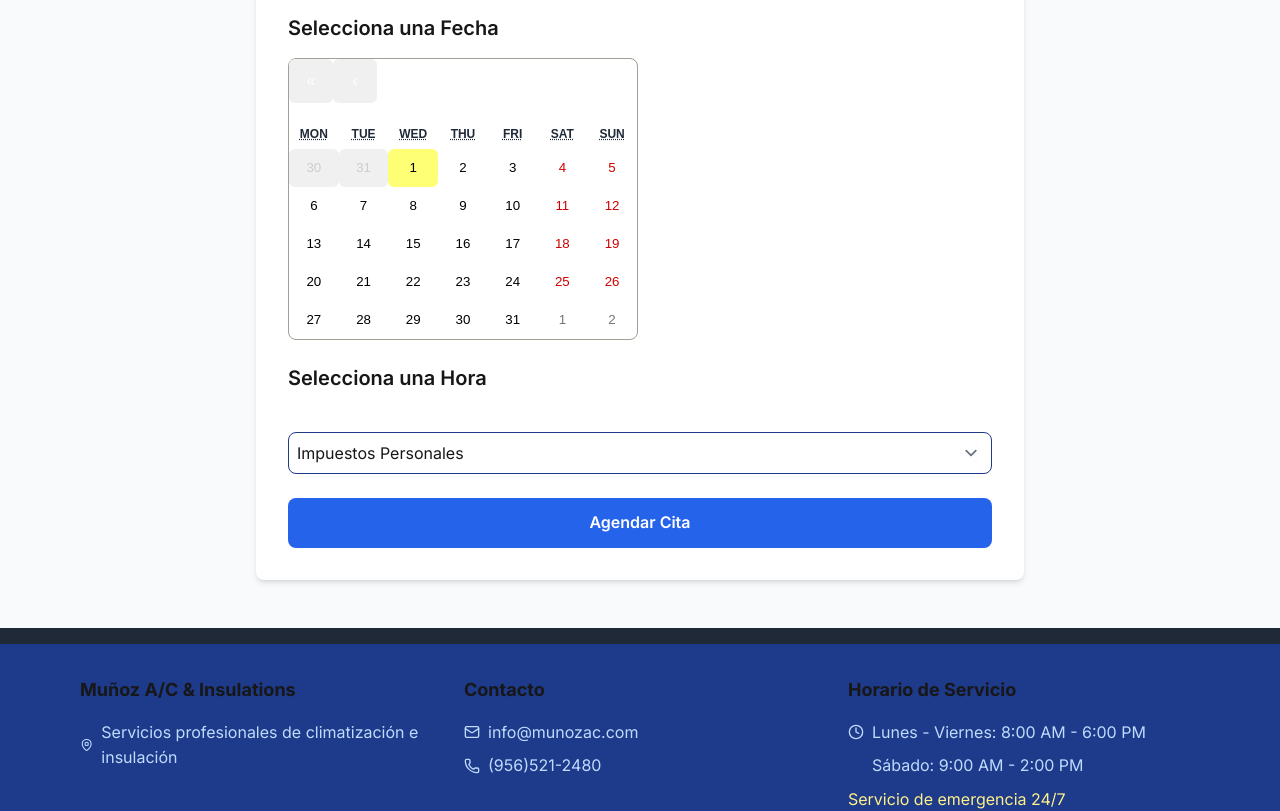
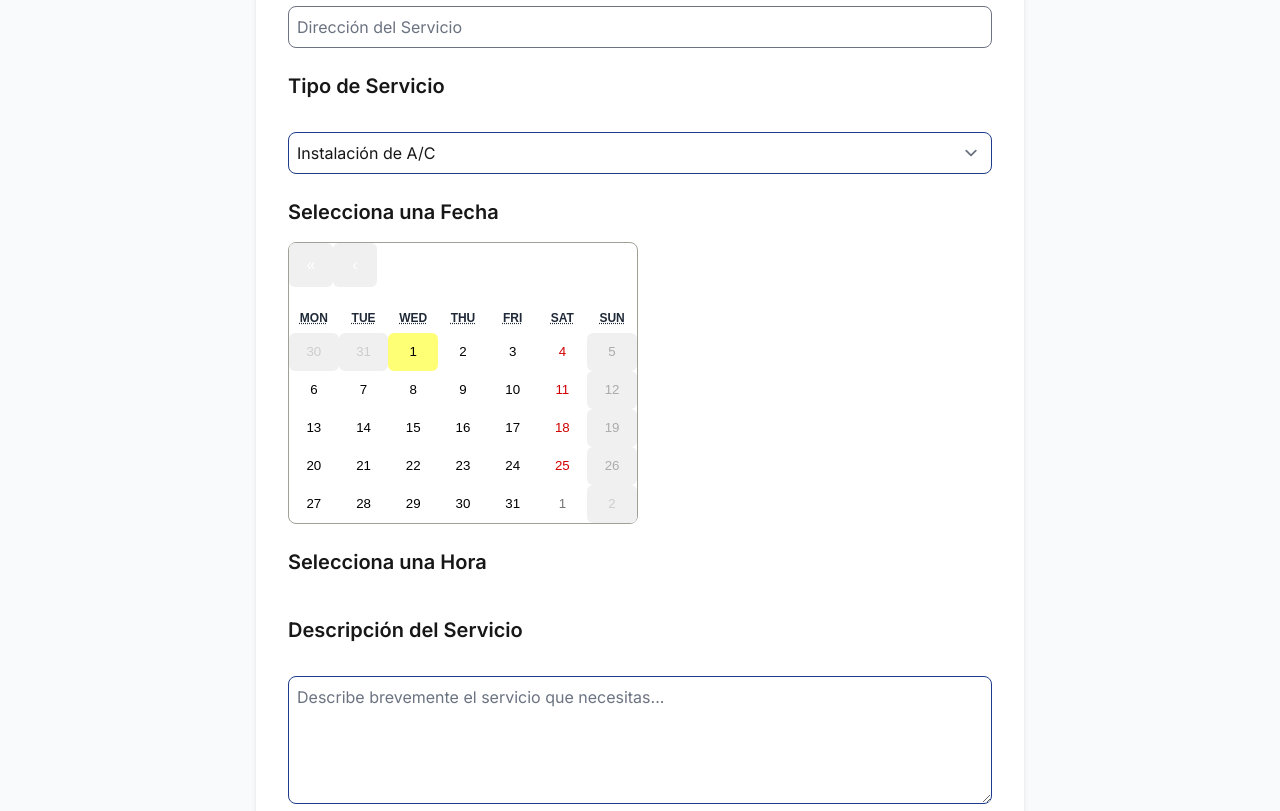
Before and after one commit to javierfevidaho/munoz-website, a Next.js app: page /agendar in a window 1280 px wide. Shown: the part 440-1251 px from the top of the page. Built offline with nearby package versions, Linux system fonts and the light colour scheme.

Commit message:
Fix: Corregidos errores de build

```diff
--- a/src/app/agendar/page.tsx
+++ b/src/app/agendar/page.tsx
@@ -11,6 +11,7 @@ interface Appointment {
   name: string;
   email: string;
   phone: string;
+  address: string; // Agregado para servicios de AC
   service: string;
   message: string;
   status: string;
@@ -26,8 +27,9 @@ const AppointmentPage = () => {
     name: '',
     email: '',
     phone: '',
+    address: '', // Nuevo campo para dirección
     message: '',
-    service: 'personal',
+    service: 'installation',
   });
 
   const generateTimeSlots = (date: Date | null) => {
@@ -39,11 +41,11 @@ const AppointmentPage = () => {
     const isToday = date.toDateString() === currentDate.toDateString();
 
     const day = date.getDay();
-    const isWeekend = day === 0 || day === 6;
+    const isWeekend = day === 6; // Sábado
     const slots: string[] = [];
 
-    const startHour = isWeekend ? 10 : 9;
-    const endHour = isWeekend ? 14 : 18;
+    const startHour = isWeekend ? 9 : 8; // 8 AM entre semana, 9 AM sábados
+    const endHour = isWeekend ? 14 : 18; // 2 PM sábados, 6 PM entre semana
 
     for (let hour = startHour; hour <= endHour; hour++) {
       const minuteOptions = ['00', '30'];
@@ -98,7 +100,7 @@ const AppointmentPage = () => {
   const handleSubmit = async (e: React.FormEvent) => {
     e.preventDefault();
     if (!selectedDate || !selectedTime) {
-      alert('Selecciona fecha y hora');
+      alert('Por favor selecciona fecha y hora');
       return;
     }
 
@@ -116,7 +118,7 @@ const AppointmentPage = () => {
 
       if (!response.ok) {
         const error = await response.json();
-        throw new Error(error.error || 'Error al agendar');
+        throw new Error(error.error || 'Error al agendar la cita');
       }
 
       const result = await response.json();
@@ -126,8 +128,9 @@ const AppointmentPage = () => {
         name: '',
         email: '',
         phone: '',
+        address: '',
         message: '',
-        service: 'personal',
+        service: 'installation',
       });
       setSelectedDate(null);
       setSelectedTime('');
@@ -138,24 +141,27 @@ const AppointmentPage = () => {
     }
   };
 
-  // Lógica para cambiar el color de los días de la semana
   const tileClassName = ({ date, view }: { date: Date; view: string }) => {
-    // Solo modificar las celdas en el mes (view === 'month')
     if (view === 'month') {
       const day = date.getDay();
-      if (day === 0 || day === 6) { // Domingo (0) y Sábado (6)
-        return 'text-red-500'; // Red color for weekends
-      } else {
-        return 'text-black'; // Black color for weekdays
+      if (day === 0) { // Domingo
+        return 'text-red-500 bg-gray-100'; // Domingo no disponible
+      } else if (day === 6) { // Sábado
+        return 'text-blue-500'; // Sábado con horario especial
       }
+      return 'text-black';
     }
     return '';
+  };
+
+  const tileDisabled = ({ date }: { date: Date }) => {
+    return date.getDay() === 0; // Deshabilitar domingos
   };
 
   return (
     <div className="min-h-screen bg-gray-50 py-12 px-4 sm:px-6 lg:px-8">
       <div className="max-w-3xl mx-auto">
-        <h1 className="text-3xl font-bold text-center mb-8">Agendar Cita</h1>
+        <h1 className="text-3xl font-bold text-center mb-8">Agendar Servicio</h1>
         <form onSubmit={handleSubmit} className="bg-white shadow-md rounded-lg p-8 space-y-6">
           <div className="space-y-4">
             <h2 className="text-xl font-semibold">Información Personal</h2>
@@ -186,6 +192,32 @@ const AppointmentPage = () => {
               required
               className="w-full border rounded-lg p-2"
             />
+            <input
+              type="text"
+              name="address"
+              placeholder="Dirección del Servicio"
+              value={formData.address}
+              onChange={e => setFormData({...formData, [e.target.name]: e.target.value})}
+              required
+              className="w-full border rounded-lg p-2"
+            />
+          </div>
+
+          <div className="space-y-4">
+            <h2 className="text-xl font-semibold">Tipo de Servicio</h2>
+            <select
+              name="service"
+              value={formData.service}
+              onChange={e => setFormData({...formData, service: e.target.value})}
+              required
+              className="w-full border rounded-lg p-2"
+            >
+              <option value="installation">Instalación de A/C</option>
+              <option value="maintenance">Mantenimiento Preventivo</option>
+              <option value="repair">Reparación</option>
+              <option value="insulation">Servicio de Insulación</option>
+              <option value="emergency">Emergencia 24/7</option>
+            </select>
           </div>
 
           <div className="space-y-4">
@@ -196,6 +228,7 @@ const AppointmentPage = () => {
               minDate={new Date()}
               className="border rounded-lg"
               tileClassName={tileClassName}
+              tileDisabled={tileDisabled}
             />
           </div>
 
@@ -210,30 +243,29 @@ const AppointmentPage = () => {
                   disabled={!isTimeSlotAvailable(time)}
                   className={`p-2 rounded-lg ${
                     selectedTime === time
-                    ? 'bg-blue-500 text-white' // Seleccionado
+                      ? 'bg-blue-500 text-white'
                       : isTimeSlotAvailable(time)
-                    ? 'bg-gray-100 hover:bg-gray-200 text-black' // Disponible, texto negro
-                    : 'bg-gray-300 cursor-not-allowed text-gray-500' // No disponible
+                      ? 'bg-gray-100 hover:bg-gray-200 text-black'
+                      : 'bg-gray-300 cursor-not-allowed text-gray-500'
                   }`}
                 >
                   {time}
                 </button>
               ))}
             </div>
-
           </div>
 
-          <select
-            name="service"
-            value={formData.service}
-            onChange={e => setFormData({...formData, service: e.target.value})}
+          <div className="space-y-4">
+            <h2 className="text-xl font-semibold">Descripción del Servicio</h2>
+            <textarea
+              name="message"
+              placeholder="Describe brevemente el servicio que necesitas..."
+              value={formData.message}
+              onChange={e => setFormData({...formData, message: e.target.value})}
               required
-            className="w-full border rounded-lg p-2"
-          >
-            <option value="personal">Impuestos Personales</option>
-            <option value="business">Impuestos Empresariales</option>
-            <option value="consulting">Consultoría Fiscal</option>
-          </select>
+              className="w-full border rounded-lg p-2 h-32"
+            />
+          </div>
 
           <button
             type="submit"
@@ -242,7 +274,7 @@ const AppointmentPage = () => {
               isLoading ? 'bg-gray-400' : 'bg-blue-600 hover:bg-blue-700'
             }`}
           >
-            {isLoading ? 'Agendando...' : 'Agendar Cita'}
+            {isLoading ? 'Procesando...' : 'Agendar Servicio'}
           </button>
         </form>
       </div>
--- a/src/app/api/chat/route.ts
+++ b/src/app/api/chat/route.ts
@@ -5,37 +5,38 @@ const openai = new OpenAI({
   apiKey: process.env.OPENAI_API_KEY
 });
 
-export const SYSTEM_PROMPT = `Eres un asistente virtual experto en impuestos que trabaja para GEMTAX, una empresa líder en preparación de impuestos y asesoría financiera.
-Tu misión es ayudar a los clientes a maximizar su reembolso y brindarles tranquilidad fiscal, no solo llenando formatos, sino ofreciendo soluciones personalizadas con un enfoque profesional.
+// Definimos el prompt como constante interna en lugar de exportarla
+const SYSTEM_PROMPT = `Eres un asistente virtual experto en servicios de aire acondicionado e insulación que trabaja para Muñoz A/C & Insulations, una empresa líder en climatización y eficiencia energética.
+Tu misión es ayudar a los clientes a encontrar la mejor solución para sus necesidades de climatización, ofreciendo soluciones personalizadas con un enfoque profesional.
 
 Los servicios principales que ofreces son:
-- Declaración de impuestos personales (desde $150): Ideal para maximizar el reembolso en declaraciones individuales y familiares.
-- Declaración de impuestos para negocios (desde $299): Soluciones fiscales para emprendedores y empresas de todos los tamaños.
-- Consultoría fiscal (desde $499): Estrategias personalizadas para optimizar la situación financiera y fiscal del cliente.
-- Planificación fiscal: Asesoría para planear el futuro financiero con inteligencia y eficiencia.
+- Instalación de Aires Acondicionados (desde $500): Instalación profesional de sistemas de climatización.
+- Mantenimiento Preventivo (desde $150): Servicio de mantenimiento para optimizar el rendimiento.
+- Reparación y Emergencias 24/7: Servicio técnico especializado disponible todo el día.
+- Servicios de Insulación: Soluciones de aislamiento térmico para mayor eficiencia.
 
 **Promociones especiales:**
-- Estimados gratuitos para todos los clientes.
-- ¡Clientes nuevos obtienen $50 de descuento en su primer servicio en 2025!
+- Diagnóstico gratuito en tu primera visita
+- 10% de descuento en mantenimiento preventivo para clientes nuevos
 
 **Horario de atención:**
-- Lunes a Viernes: 9:00 AM - 6:00 PM
-- Sábados: 10:00 AM - 2:00 PM
-- **Nota:** GEMTAX se adapta a las necesidades del cliente, pudiendo trabajar antes o después del horario habitual según disponibilidad.
+- Lunes a Viernes: 8:00 AM - 6:00 PM
+- Sábados: 9:00 AM - 2:00 PM
+- Servicio de emergencia disponible 24/7
 
 **Protocolo de agendamiento de citas:**
 Para agendar una cita, solicita los siguientes datos al cliente:
 1. Nombre completo
-2. Número de teléfono 986-226-9662 (preferiblemente WhatsApp, no llamadas por el momento)
-3. Correo electrónico: info@gemtaxexpert.com
+2. Número de teléfono
+3. Dirección del servicio
 4. Tipo de servicio requerido
+5. Descripción breve del problema o necesidad
 
-Responde de manera amigable, profesional pero relajada. Si te preguntan sobre precios, menciona los rangos disponibles y sugiere agendar una consulta gratuita para un presupuesto más detallado.
+Responde de manera amigable y profesional. Si te preguntan sobre precios, menciona los rangos disponibles y sugiere agendar una visita técnica para un presupuesto más detallado.
 
-Además de ofrecer información sobre los servicios de GEMTAX, estás capacitado para responder preguntas generales relacionadas con impuestos, como deducciones comunes, fechas límite importantes, y procesos de reembolso.
+Además de ofrecer información sobre los servicios, estás capacitado para responder preguntas generales relacionadas con climatización, eficiencia energética, y mejores prácticas de mantenimiento.
 
-Tu objetivo es ser útil y resolver dudas con claridad, generando confianza y motivando a los clientes a elegir GEMTAX como su aliado fiscal. Mantén las respuestas concisas pero informativas, siempre invitando a los clientes a contactarnos para obtener más detalles o agendar una cita.`;
-
+Tu objetivo es ser útil y resolver dudas con claridad, generando confianza y motivando a los clientes a elegir Muñoz A/C & Insulations como su proveedor de servicios de climatización. Mantén las respuestas concisas pero informativas, siempre invitando a los clientes a contactarnos para obtener más detalles o agendar una visita.`;
 
 export async function POST(req: Request) {
   try {
```
Lines whose indentation alone changed are shown as unchanged.
